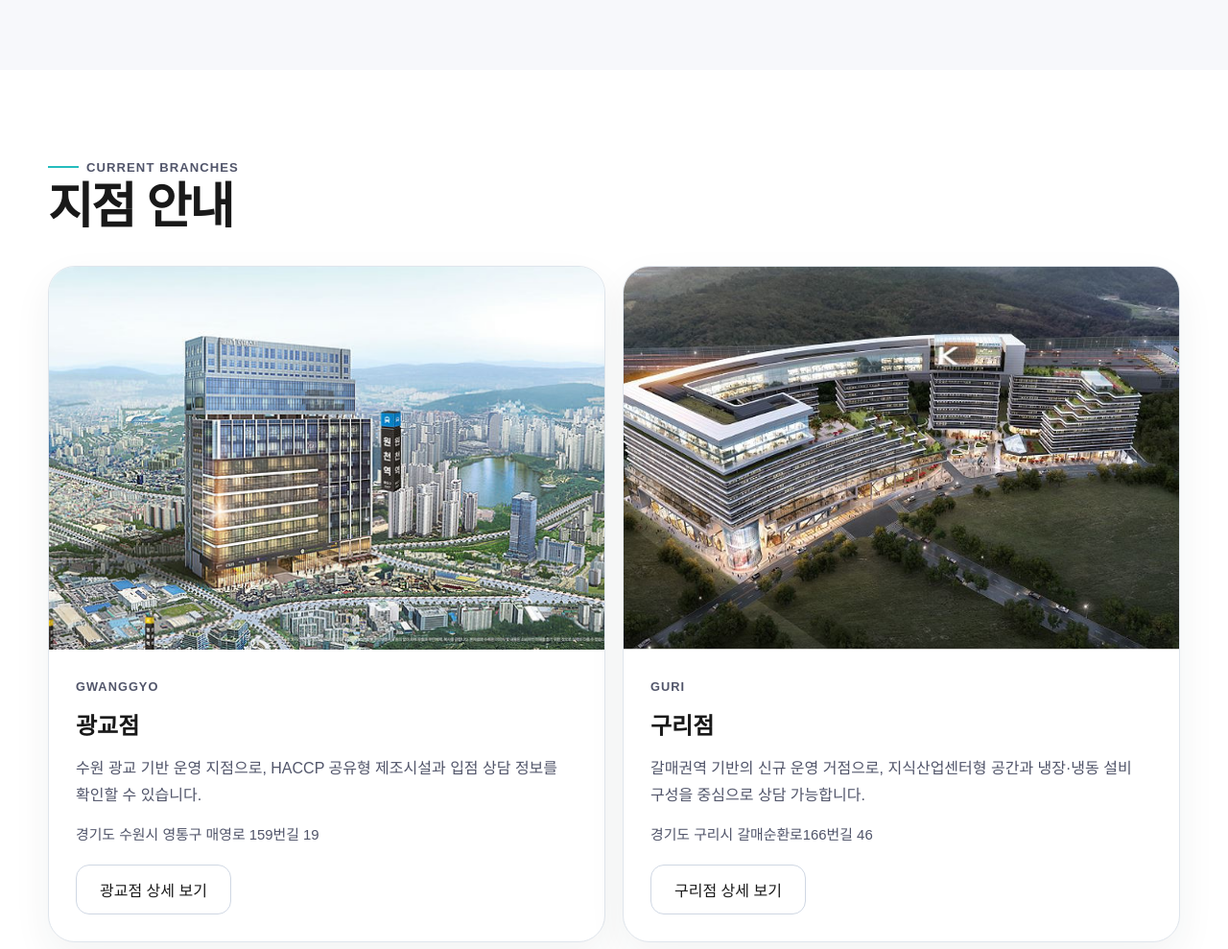
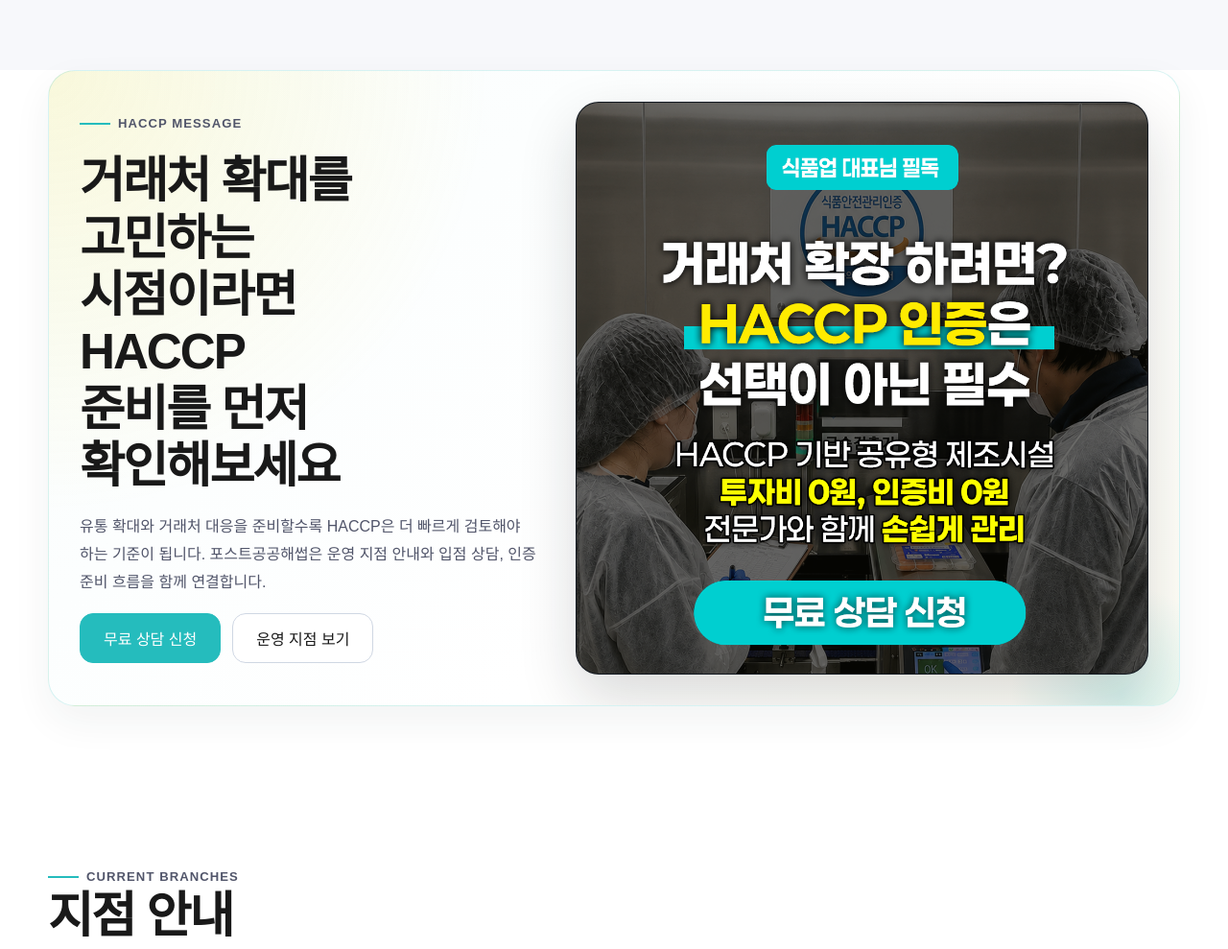
Before and after one commit to soobeom82-glitch/post-haccp-web, a plain HTML site: page index.html in a window 1280 px wide. Shown: the part 1659-2648 px from the top of the page at 96% size. Drawn offline with Linux system fonts and the light colour scheme; a web font is replaced by a local one.

Commit message:
Add consultation promo visual section

```diff
--- a/index.html
+++ b/index.html
@@ -201,6 +201,26 @@
             <h3>운영 부담</h3>
             <p>인증 이후에도 기록관리와 유지관리까지 계속 이어질까 봐 걱정됩니다.</p>
           </article>
+        </div>
+      </section>
+
+      <section class="section promo-highlight">
+        <div class="promo-highlight-shell">
+          <div class="promo-highlight-copy">
+            <p class="eyebrow">HACCP MESSAGE</p>
+            <h2>거래처 확대를 고민하는 시점이라면 HACCP 준비를 먼저 확인해보세요</h2>
+            <p>
+              유통 확대와 거래처 대응을 준비할수록 HACCP은 더 빠르게 검토해야 하는 기준이 됩니다.
+              포스트공공해썹은 운영 지점 안내와 입점 상담, 인증 준비 흐름을 함께 연결합니다.
+            </p>
+            <div class="promo-highlight-actions">
+              <a class="button button-primary" href="https://forms.gle/jSgwroFhSMw24BBPA" target="_blank" rel="noreferrer">무료 상담 신청</a>
+              <a class="button button-secondary" href="#branches">운영 지점 보기</a>
+            </div>
+          </div>
+          <figure class="promo-highlight-visual">
+            <img src="./assets/consultation-promo.png" alt="HACCP 인증 필요성과 무료 상담 신청을 안내하는 프로모션 이미지">
+          </figure>
         </div>
       </section>
 
--- a/styles.css
+++ b/styles.css
@@ -8,6 +8,7 @@
   --line-strong: #cfd7e3;
   --brand: #25bcbd;
   --brand-strong: #13a3a4;
+  --accent-warm: #f5df2b;
   --navy: #2b3140;
   --white: #ffffff;
   --shadow: 0 16px 40px rgba(33, 43, 54, 0.06);
@@ -562,6 +563,82 @@ textarea {
 .fit,
 .faq {
   background: var(--bg-soft);
+}
+
+.promo-highlight {
+  padding-top: 0;
+}
+
+.promo-highlight-shell {
+  position: relative;
+  display: grid;
+  grid-template-columns: 0.9fr 1.1fr;
+  gap: 28px;
+  align-items: center;
+  padding: 32px;
+  border: 1px solid rgba(37, 188, 189, 0.18);
+  border-radius: var(--radius-xl);
+  background:
+    radial-gradient(circle at top left, rgba(245, 223, 43, 0.16), transparent 34%),
+    linear-gradient(135deg, #f9fdfd 0%, #ffffff 62%, #fffef6 100%);
+  box-shadow: var(--shadow);
+  overflow: hidden;
+}
+
+.promo-highlight-shell::after {
+  content: "";
+  position: absolute;
+  inset: auto -60px -110px auto;
+  width: 240px;
+  height: 240px;
+  border-radius: 50%;
+  background: radial-gradient(circle, rgba(37, 188, 189, 0.18), transparent 68%);
+  pointer-events: none;
+}
+
+.promo-highlight-copy {
+  position: relative;
+  z-index: 1;
+  display: grid;
+  gap: 18px;
+}
+
+.promo-highlight-copy h2 {
+  margin: 0;
+  max-width: 10ch;
+  font-size: clamp(2.15rem, 4vw, 3.4rem);
+  line-height: 1.16;
+  letter-spacing: -0.04em;
+}
+
+.promo-highlight-copy p {
+  margin: 0;
+  max-width: 56ch;
+  color: var(--ink-soft);
+  line-height: 1.82;
+}
+
+.promo-highlight-actions {
+  display: flex;
+  gap: 12px;
+  flex-wrap: wrap;
+}
+
+.promo-highlight-visual {
+  position: relative;
+  z-index: 1;
+  margin: 0;
+  overflow: hidden;
+  border: 1px solid rgba(22, 29, 38, 0.08);
+  border-radius: calc(var(--radius-xl) - 4px);
+  background: #141920;
+  box-shadow: 0 24px 60px rgba(20, 25, 32, 0.16);
+}
+
+.promo-highlight-visual img {
+  width: 100%;
+  aspect-ratio: 1 / 1;
+  object-fit: cover;
 }
 
 .problem,
@@ -1149,7 +1226,8 @@ textarea {
 @media (max-width: 1024px) {
   .hero,
   .split,
-  .contact-card {
+  .contact-card,
+  .promo-highlight-shell {
     grid-template-columns: 1fr;
   }
 
@@ -1201,6 +1279,14 @@ textarea {
 
   .topbar {
     align-items: flex-start;
+  }
+
+  .promo-highlight-shell {
+    padding: 26px;
+  }
+
+  .promo-highlight-copy h2 {
+    max-width: none;
   }
 
   .footer-branches {
@@ -1257,6 +1343,14 @@ textarea {
     padding: 56px 0;
   }
 
+  .promo-highlight-shell {
+    padding: 22px;
+  }
+
+  .promo-highlight-copy h2 {
+    font-size: clamp(1.9rem, 9vw, 2.6rem);
+  }
+
   .problem,
   .fit,
   .faq,
```
Also changed, not shown: assets/consultation-promo.png (added).
